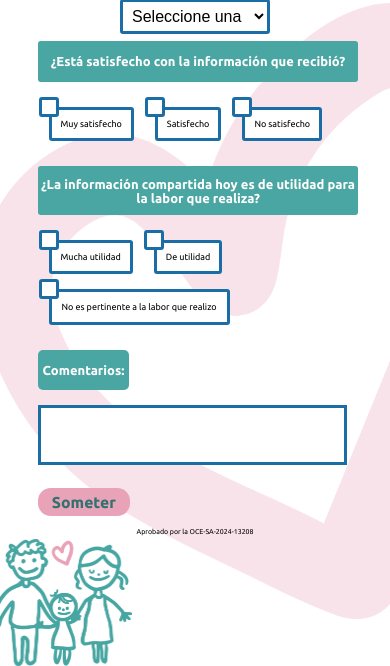
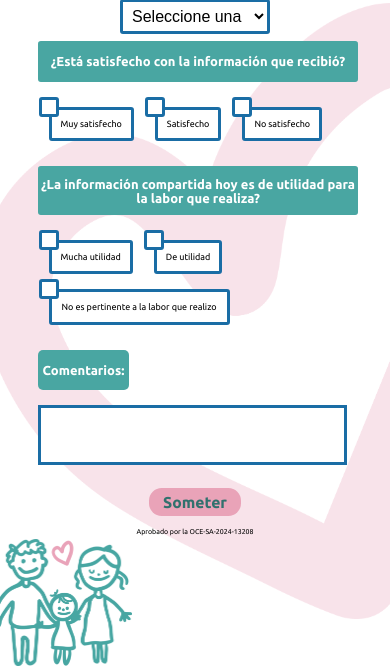
Before and after one commit to leomarrg/adfan_registry_platform, a Django app: page /registry/review/ in a window 390 px wide; the page is wider, and only the part inside the window is pictured. Shown: the part 190-856 px from the top of that part. Run offline with Django 4.2, Linux system fonts and the light colour scheme.

Commit message:
added more margin in 310px and centered submit button

```diff
--- a/static/registry_app/css/review_style.css
+++ b/static/registry_app/css/review_style.css
@@ -121,9 +121,8 @@ header {
     font-size: 1vw;
     color: #31716e;
     cursor: pointer;
-    justify-content: center;
-    text-align: center;
-    align-items: center;
+    display: block;
+    margin: 0 auto;
 }
 
 .submit-button:hover {
@@ -395,9 +394,8 @@ input[type="radio"]:checked + .custom-radio:after {
         font-size: 1.5vw;
         color: #31716e;
         cursor: pointer;
-        justify-content: center;
-        text-align: center;
-        align-items: center;
+        display: block;
+        margin: 0 auto;
     }
 
     .submit-button:hover {
@@ -669,9 +667,8 @@ input[type="radio"]:checked + .custom-radio:after {
         font-size: 2.5vw;
         color: #31716e;
         cursor: pointer;
-        justify-content: center;
-        text-align: center;
-        align-items: center;
+        display: block;
+        margin: 0 auto;
     }
 
     .submit-button:hover {
@@ -944,9 +941,8 @@ input[type="radio"]:checked + .custom-radio:after {
         font-size: 2.5vw;
         color: #31716e;
         cursor: pointer;
-        justify-content: center;
-        text-align: center;
-        align-items: center;
+        display: block;
+        margin: 0 auto;
     }
 
     .submit-button:hover {
@@ -1219,6 +1215,8 @@ input[type="radio"]:checked + .custom-radio:after {
         font-size: 4.04vw;
         color: #31716e;
         cursor: pointer;
+        display: block;
+        margin: 0 auto;
     }
 
     .submit-button:hover {
@@ -1491,6 +1489,8 @@ input[type="radio"]:checked + .custom-radio:after {
         font-size: 4.04vw;
         color: #31716e;
         cursor: pointer;
+        display: block;
+        margin: 0 auto;
     }
 
     .submit-button:hover {
@@ -1766,6 +1766,8 @@ input[type="radio"]:checked + .custom-radio:after {
         font-size: 4.04vw;
         color: #31716e;
         cursor: pointer;
+        display: block;
+        margin: 0 auto;
     }
 
     .submit-button:hover {
@@ -2042,6 +2044,8 @@ input[type="radio"]:checked + .custom-radio:after {
         font-size: 4.04vw;
         color: #31716e;
         cursor: pointer;
+        display: block;
+        margin: 0 auto;
     }
 
     .submit-button:hover {
@@ -2055,7 +2059,7 @@ input[type="radio"]:checked + .custom-radio:after {
         font-size: larger;
         text-align: center;
         margin-bottom: 5vw;
-        margin-top: 7vh;
+        margin-top: 12vh;
     }
 
     /* Container for radio buttons */
```
